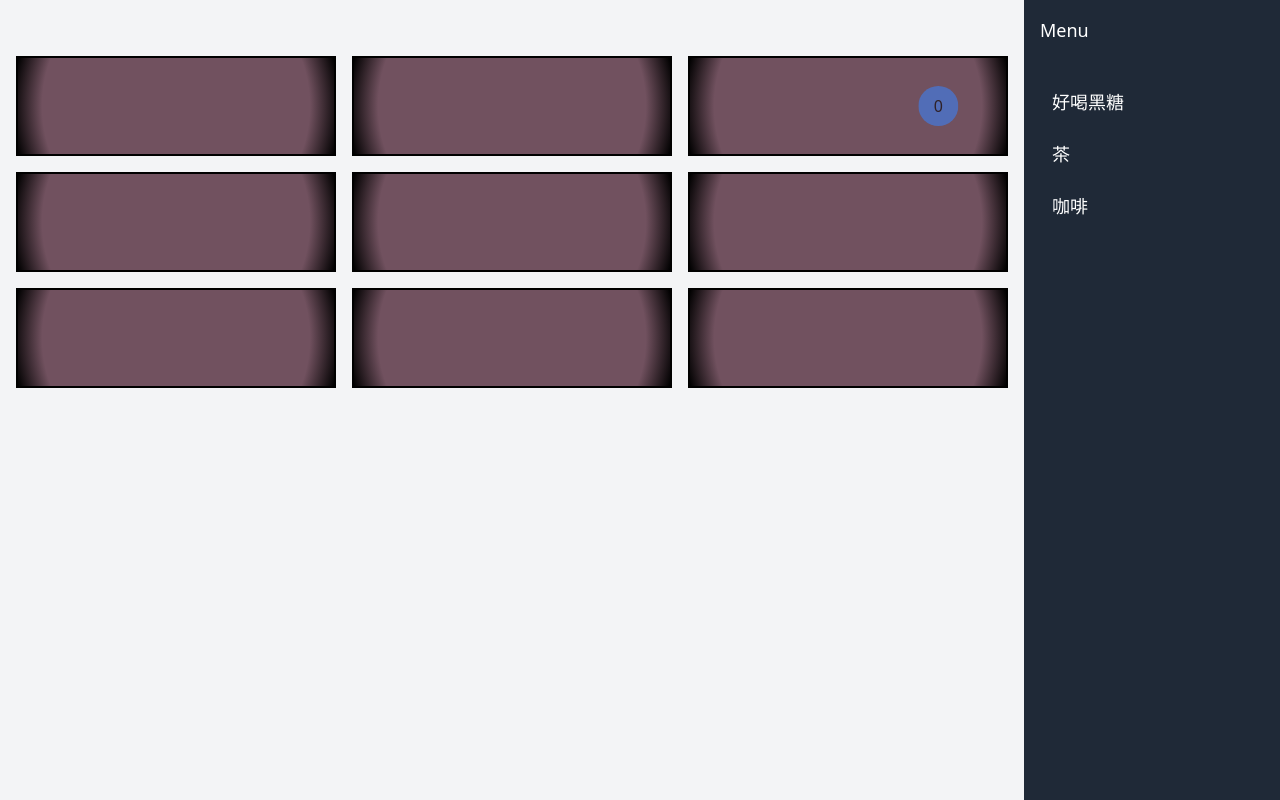
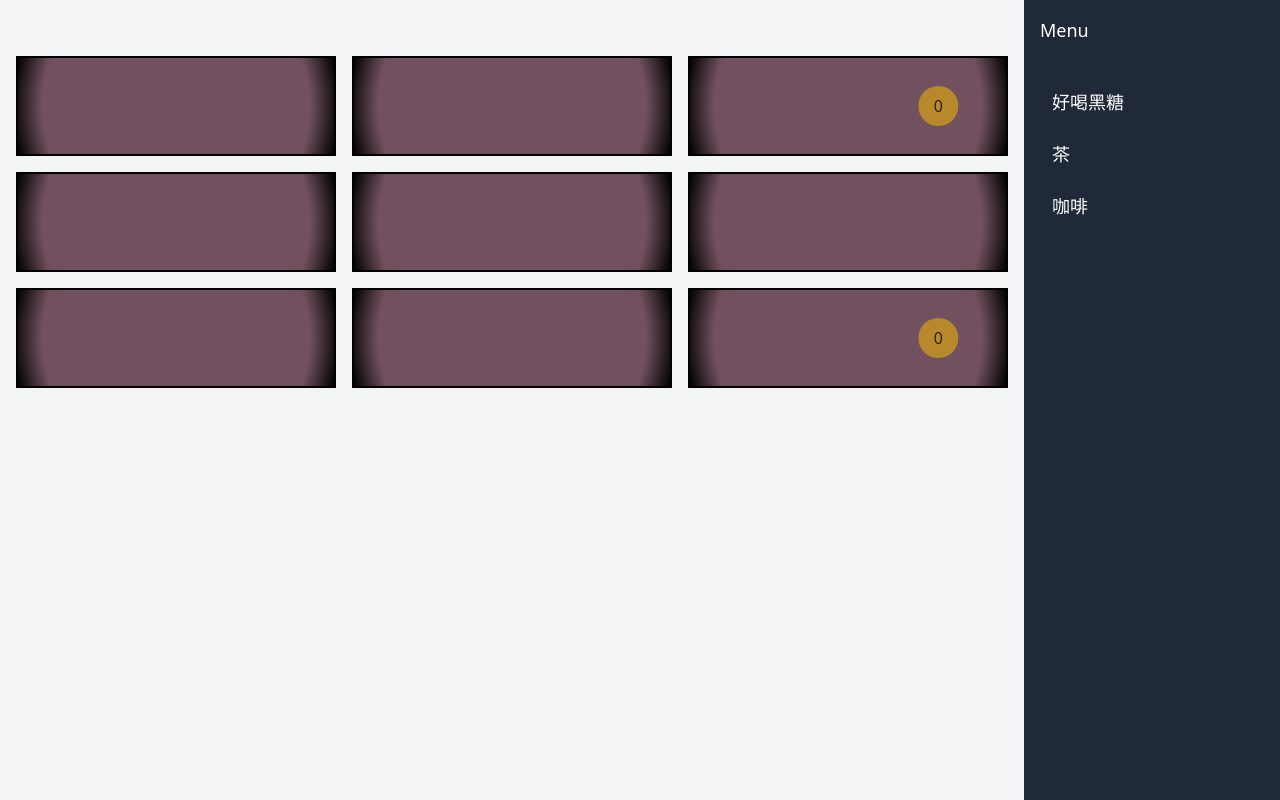
Before and after one commit to Josephmtsai/vue_animate_2024, a Vue app: page / in a window 1280 px wide. Built offline with nearby package versions, Linux system fonts and the light colour scheme.

Commit message:
Add Two Ball

```diff
--- a/src/App.vue
+++ b/src/App.vue
@@ -22,7 +22,15 @@
           <div
             v-if="n === 1"
             ref="circle"
-            class="absolute top-1/2 left-1/2 transform -translate-x-1/2 -translate-y-1/2 w-10 h-10 rounded-full bg-blue-500 flex items-center justify-center z-10"
+            class="absolute top-1/2 left-1/2 transform -translate-x-1/2 -translate-y-1/2 w-10 h-10 rounded-full bg-yellow-500 flex items-center justify-center z-10"
+          >
+            0
+          </div>
+
+          <div
+            v-if="n === 7"
+            ref="circle2"
+            class="absolute top-1/2 left-1/2 transform -translate-x-1/2 -translate-y-1/2 w-10 h-10 rounded-full bg-yellow-500 flex items-center justify-center z-10"
           >
             0
           </div>
@@ -35,7 +43,7 @@
       v-if="isOpen || isMdScreen"
       :isMdScreen="isMdScreen"
       :isOpen="isOpen"
-      @update:isOpen="isOpen = false"
+      @close="isOpen = false"
     />
   </div>
 </template>
@@ -47,14 +55,14 @@ import { useMediaQuery, useResizeObserver } from '@vueuse/core';
 import { gsap } from 'gsap';
 const isOpen = ref(false);
 const isMdScreen = useMediaQuery('(min-width: 568px)');
+
 function isBlinking(index: number) {
   return [3, 5, 9].includes(index);
 }
-function isCorner(index: number) {
-  return [0, 2, 6, 8].includes(index);
-}
 const circle = ref(null);
+const circle2 = ref(null);
 const gridItem = ref(null);
+
 const setGridItemRef = (el) => {
   if (el) gridItem.value = el;
 };
@@ -64,24 +72,26 @@ onMounted(async () => {
   if (gridItem.value) {
     useResizeObserver(gridItem, ([entry]) => {
       const gridWidth = entry.contentRect.width;
-      animate(gridWidth);
+      animate(circle.value, gridWidth);
+      animate(circle2.value, gridWidth);
     });
   }
 });
-function animate(gridWidth: number) {
-  gsap.to(circle.value, {
+
+function animate(element: any, gridWidth: number) {
+  gsap.to(element, {
     x: gridWidth * 2,
     duration: 2,
     ease: 'none',
     onComplete: () => {
-      gsap.to(circle.value, {
+      gsap.to(element, {
         x: gridWidth * 3,
         opacity: 0,
         duration: 2,
         delay: 0.5,
         onComplete: () => {
-          gsap.set(circle.value, { x: '0%', opacity: 1 });
-          animate(gridWidth);
+          gsap.set(element, { x: '0%', opacity: 1 });
+          animate(element, gridWidth);
         },
       });
     },
```
